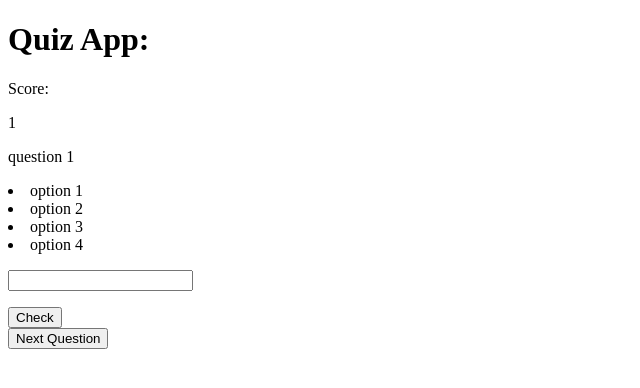
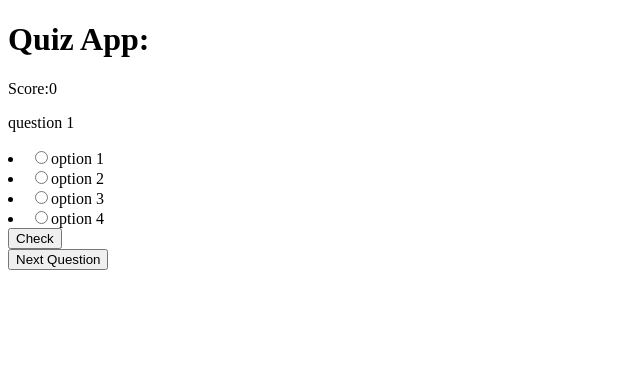
Before and after one commit to Jawad63/the-impossible-quiz, a React (Create React App) app: page / in a window 1280 px wide. Shown: the top 388 px of the page, without its empty margins (0-640 px from the left). Built offline with nearby package versions, Linux system fonts and the light colour scheme.

Commit message:
app created

```diff
--- a/src/App.tsx
+++ b/src/App.tsx
@@ -10,12 +10,14 @@ import { data } from './quizData';
   // TODO: Have multiple questions and one correct answer to them.
   // TODO: When pressed on the wrong option it should point out the correct one with color green and the one user choose in color red.
   // TODO: Add basic styling to the app.
+  // TODO: make local storage that stores score and if the goes up my count should go up.
 
 
 
 const App = () => {
 
   const [count, setCount] = useState(0);
+  const [score, setScore] = useState(0);
 
 
 
@@ -30,17 +32,22 @@ const App = () => {
     return;
   }
 
+  const changeScore = (earnedScore: number) => {
+    setScore(score + earnedScore)
+  }
+
 
   return (
     <div className="App">
       <h1>Quiz App:</h1>
-      <p className="score">Score:</p>
+      <p className="score">Score:{score}</p>
 
       <QuestionCard
         question={data[count].question}
         options={data[count].option}
         answers={data[count].answer}
         questionNr={data[count].number}
+        setScore={changeScore}
       />
 
       <button className="next" onClick={nextQuestion}>
--- a/src/components/QuestionCard.tsx
+++ b/src/components/QuestionCard.tsx
@@ -1,4 +1,6 @@
+import { count } from 'console';
 import React, { useState } from 'react';
+
 
    // creating props for this component:
    type Props = {
@@ -6,48 +8,56 @@ type Props = {
       options: string[];
       answers: any;
       questionNr: number;
-}
-
-
-
-const checkAnswer = () => {
-   const user = document.getElementById("userInput") as HTMLInputElement;
-   const userGuess = user.value;
-   console.log(userGuess);
+      setScore: any;
    }
 
    const QuestionCard: React.FC<Props> = ({
       question,
       options,
       answers,
-   questionNr
+      questionNr,
+      setScore
 
 
 }) => {
+
+   const [guessAnswer, setGuessAnswer] = useState("");
+
+   const checkAnswer = () => {
+
+      if (guessAnswer.toLowerCase() === answers.toLowerCase()) {
+         setScore(1);
+         alert("you got the right answer");
+      } else {
+         setScore(-1);
+         alert("try again :(")
+      }
+   }
+
+   const setAnswer = (event:any) => {
+      setGuessAnswer(event.target.value);
+   }
+
+
    return (
       <div>
-         {/* This will indicate on which question the user is on: */}
-         <p>
-            {questionNr}
-         </p>
-
          <p className="question">
              {question}
          </p>
 
-         <div>
+         <div onChange={setAnswer}>
             {options.map((option, index) => (
-               <li>{option}</li>
+               <li key={index}><input type="radio" name="answer" value={option}/>{option}</li>
             ))}
          </div>
 
-
+         {/*
          <p className="answers">
             <input type="text" id="userInput"/>
          </p>
+         */}
 
          <button onClick={checkAnswer}>Check</button>
-
 
       </div>
    )
--- a/src/quizData/index.tsx
+++ b/src/quizData/index.tsx
@@ -10,7 +10,7 @@ export const data = [
          "option 4"
       ],
       answer: "option 2",
-      number : 1
+      number: 1
    },
 
    {
```
Lines whose indentation alone changed are shown as unchanged.
